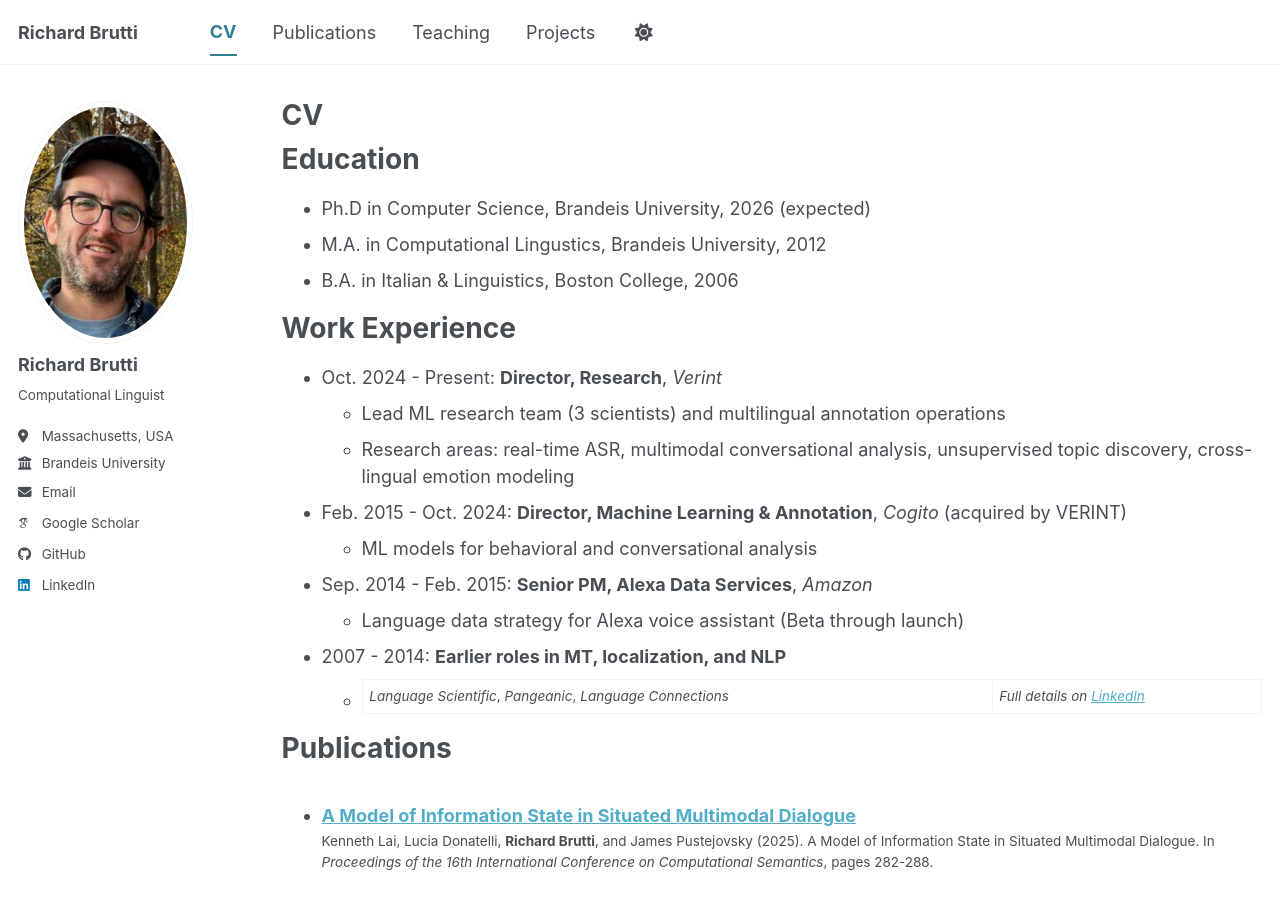
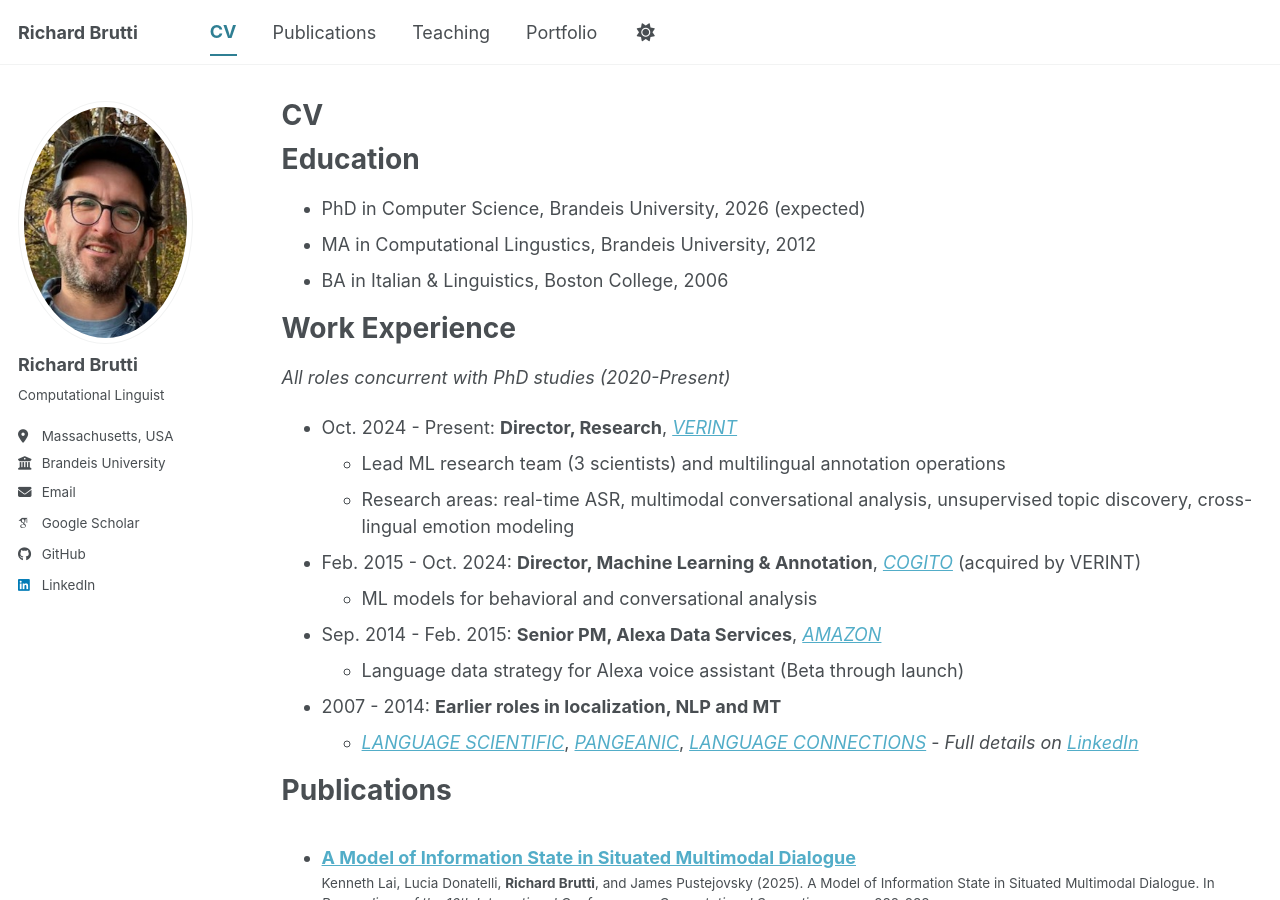
Before and after one commit to richardbrutti/richardbrutti.github.io, a Jekyll site: the page built from _pages/cv.md, in a window 1280 px wide and 900 px high. Built offline with Jekyll 4.4.1, drawn with Linux system fonts in a browser that asks for light colours; some web fonts are replaced; a script bundle is joined from its source files by our own code; library files that are not in the unit come from our copies.

Commit message:
minor edits cv

```diff
--- a/_data/navigation.yml
+++ b/_data/navigation.yml
@@ -20,8 +20,8 @@ main:
   - title: "Teaching"
     url: /teaching/
 
-  - title: "Projects"
-    url: /projects/
+  - title: "Portfolio"
+    url: /portfolio/
 
 #  - title: "Blog Posts"
 #    url: /year-archive/
--- a/_pages/cv.md
+++ b/_pages/cv.md
@@ -11,21 +11,23 @@ redirect_from:
 
 Education
 ======
-* Ph.D in Computer Science, Brandeis University, 2026 (expected)
-* M.A. in Computational Lingustics, Brandeis University, 2012
-* B.A. in Italian & Linguistics, Boston College, 2006
+* PhD in Computer Science, Brandeis University, 2026 (expected)
+* MA in Computational Lingustics, Brandeis University, 2012
+* BA in Italian & Linguistics, Boston College, 2006
 
 Work Experience
 ======
-* Oct. 2024 - Present: **Director, Research**, *Verint*
+*All roles concurrent with PhD studies (2020-Present)*
+
+* Oct. 2024 - Present: **Director, Research**, *[VERINT](https://www.verint.com/)*
   * Lead ML research team (3 scientists) and multilingual annotation operations
   * Research areas: real-time ASR, multimodal conversational analysis, unsupervised topic discovery, cross-lingual emotion modeling
-* Feb. 2015 - Oct. 2024: **Director, Machine Learning & Annotation**, *Cogito* (acquired by VERINT)
+* Feb. 2015 - Oct. 2024: **Director, Machine Learning & Annotation**, *[COGITO](https://www.verint.com/cogito/)* (acquired by VERINT)
   * ML models for behavioral and conversational analysis
-* Sep. 2014 - Feb. 2015: **Senior PM, Alexa Data Services**, *Amazon*
+* Sep. 2014 - Feb. 2015: **Senior PM, Alexa Data Services**, *[AMAZON](https://www.amazon.science/tag/alexa)*
   * Language data strategy for Alexa voice assistant (Beta through launch)
-* 2007 - 2014: **Earlier roles in MT, localization, and NLP**
-  * *Language Scientific*, *Pangeanic*, *Language Connections* | *Full details on [LinkedIn](https://www.linkedin.com/in/rbrutti/)*
+* 2007 - 2014: **Earlier roles in localization, NLP and MT**
+  * *[LANGUAGE SCIENTIFIC](https://www.languagescientific.com/)*, *[PANGEANIC](https://pangeanic.com/)*, *[LANGUAGE CONNECTIONS](https://www.languageconnections.com/)* -  *Full details on [LinkedIn](https://www.linkedin.com/in/rbrutti/)*
 
 
 <!-- Skills
```
